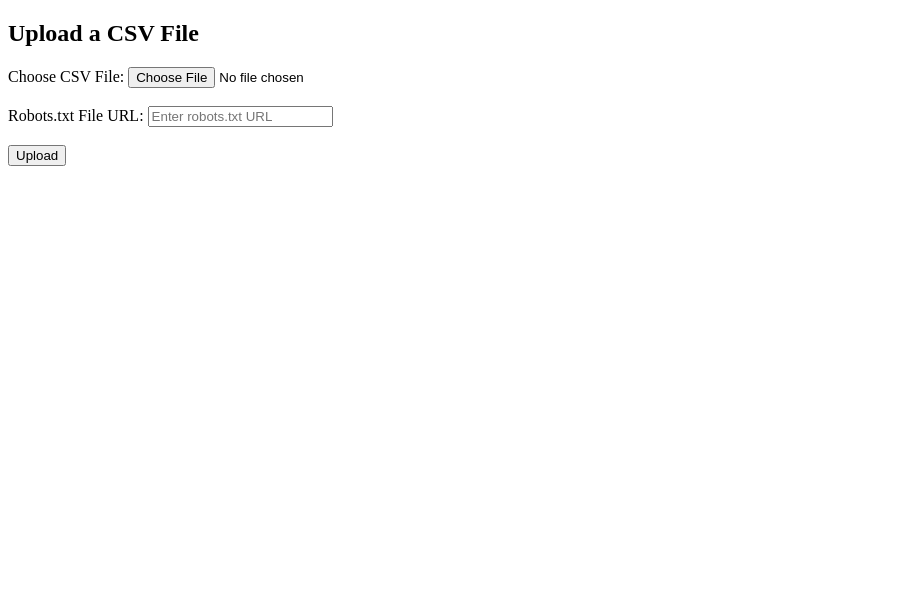
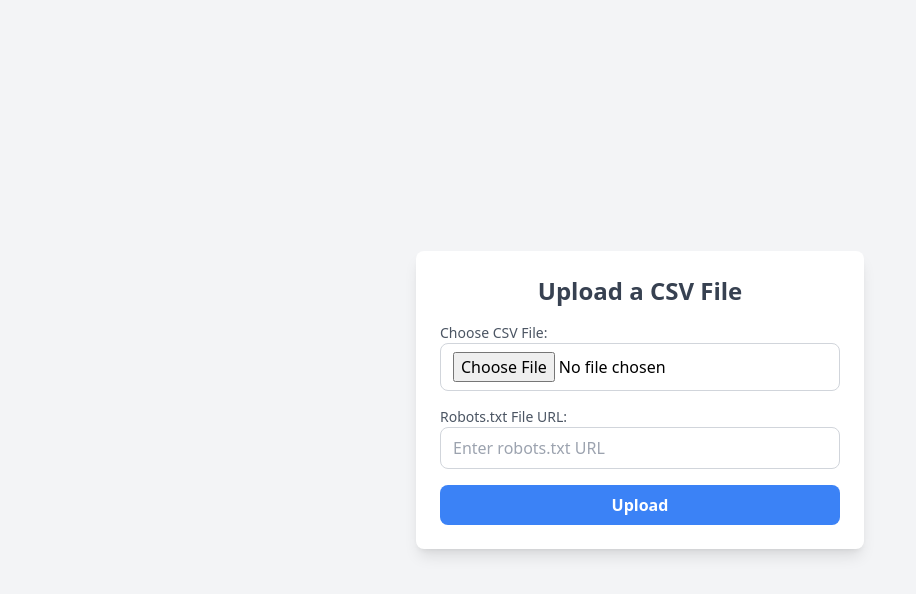
Before and after one commit to ArpitVadariya/ROBOTS_CHECKER, a website: page public/index.html in a window 1280 px wide. Shown: the whole page, without its empty margins (0-916 px from the left). Drawn offline with nearby package versions, Linux system fonts and the light colour scheme.

Commit message:
User Interface Changed

```diff
--- a/public/download.html
+++ b/public/download.html
@@ -4,11 +4,16 @@
     <meta charset="UTF-8" />
     <meta name="viewport" content="width=device-width, initial-scale=1.0" />
     <title>Download CSV</title>
+    <script src="https://cdn.tailwindcss.com"></script>
   </head>
-  <body>
-    <h2>Your CSV file is ready!</h2>
-    <a href="/download">
-      <button>Download File</button>
-    </a>
+  <body class="flex items-center justify-center min-h-screen bg-gray-100">
+    <div class="bg-white p-6 rounded-lg shadow-lg text-center w-full max-w-md">
+      <h2 class="text-2xl font-bold text-gray-700 mb-4">Your CSV file is ready!</h2>
+      <a href="/download">
+        <button class="bg-blue-500 hover:bg-blue-600 text-white font-bold py-2 px-4 rounded-lg transition duration-300">
+          Download File
+        </button>
+      </a>
+    </div>
   </body>
 </html>
--- a/public/index.html
+++ b/public/index.html
@@ -3,23 +3,55 @@
   <head>
     <meta charset="UTF-8" />
     <meta name="viewport" content="width=device-width, initial-scale=1.0" />
-    <title>CSV File Upload</title>
+    <title>Robots.txt File Checker</title>
+    <script src="https://cdn.tailwindcss.com"></script>
   </head>
-  <body>
-    <h2>Upload a CSV File</h2>
-    <form action="/upload" method="POST" enctype="multipart/form-data">
-      <label for="csvFile">Choose CSV File:</label>
-      <input type="file" name="csvFile" accept=".csv" required /><br /><br />
+  <body class="flex items-center justify-center min-h-screen bg-gray-100">
+    <div class="bg-white p-6 rounded-lg shadow-lg w-full max-w-md">
+      <h2 class="text-2xl font-bold text-center text-gray-700 mb-4">
+        Upload a CSV File
+      </h2>
+      <form
+        action="/upload"
+        method="POST"
+        enctype="multipart/form-data"
+        class="space-y-4"
+      >
+        <div>
+          <label for="csvFile" class="block text-sm font-medium text-gray-600"
+            >Choose CSV File:</label
+          >
+          <input
+            type="file"
+            name="csvFile"
+            accept=".csv"
+            required
+            class="w-full px-3 py-2 border border-gray-300 rounded-lg focus:outline-none focus:ring-2 focus:ring-blue-500"
+          />
+        </div>
 
-      <label for="robotsPath">Robots.txt File URL:</label>
+        <div>
+          <label
+            for="robotsPath"
+            class="block text-sm font-medium text-gray-600"
+            >Robots.txt File URL:</label
+          >
           <input
             type="text"
             name="robotsPath"
             placeholder="Enter robots.txt URL"
             required
-      /><br /><br />
+            class="w-full px-3 py-2 border border-gray-300 rounded-lg focus:outline-none focus:ring-2 focus:ring-blue-500"
+          />
+        </div>
 
-      <button type="submit">Upload</button>
+        <button
+          type="submit"
+          class="w-full bg-blue-500 hover:bg-blue-600 text-white font-bold py-2 px-4 rounded-lg transition duration-300"
+        >
+          Upload
+        </button>
       </form>
+    </div>
   </body>
 </html>
```
Lines whose indentation alone changed are shown as unchanged.
